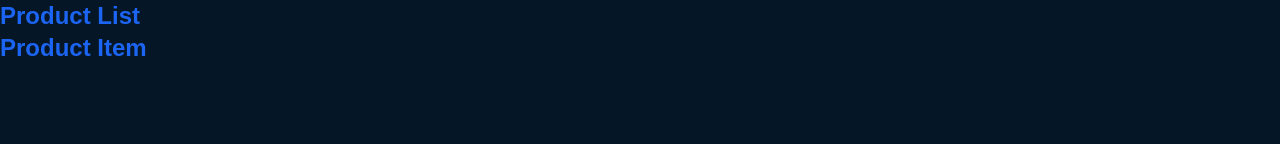
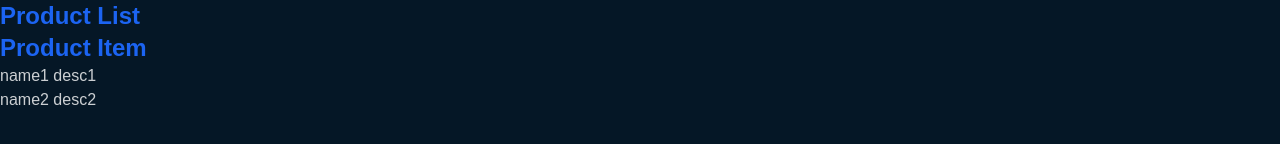
Before and after one commit to MoustaphaCamara/carter-shop, a Vue app: page / in a window 1280 px wide. Shown: the part 196-340 px from the top of the page. Built offline with nearby package versions, Linux system fonts and the light colour scheme.

Commit message:
Product Type & prop

```diff
--- a/src/components/Product/ProductItem.vue
+++ b/src/components/Product/ProductItem.vue
@@ -1,10 +1,22 @@
 <template>
   <div>
     <h2 className="text-2xl text-blue-600 font-bold">Product Item</h2>
+    <div v-for="product in products">
+      {{ product.name }}
+      {{ product.description }}
+    </div>
   </div>
 </template>
 
 <script lang="ts">
-import { defineComponent } from "vue";
-export default defineComponent({});
+import { PropType, defineComponent } from "vue";
+import Product from "../../types/Product";
+export default defineComponent({
+  props: {
+    products: {
+      required: true,
+      type: Array as PropType<Product[]>,
+    },
+  },
+});
 </script>
--- a/src/components/Product/ProductList.vue
+++ b/src/components/Product/ProductList.vue
@@ -1,14 +1,34 @@
 <template>
   <div>
     <h2 className="text-2xl text-blue-600 font-bold">Product List</h2>
-    <ProductItem />
+    <ProductItem :products="products" />
   </div>
 </template>
 
 <script lang="ts">
-import { defineComponent } from "vue";
+import { defineComponent, ref } from "vue";
 import ProductItem from "./ProductItem.vue";
+import Product from "../../types/Product";
 export default defineComponent({
   components: { ProductItem },
+  setup() {
+    const products = ref<Product[]>([
+      {
+        title: "title1",
+        name: "name1",
+        description: "desc1",
+        price: 1,
+        id: 1,
+      },
+      {
+        title: "title2",
+        name: "name2",
+        description: "desc2",
+        price: 2,
+        id: 2,
+      },
+    ]);
+    return { products };
+  },
 });
 </script>
--- /dev/null
+++ b/src/types/Product.ts
@@ -0,0 +1,8 @@
+interface Product {
+  title: string;
+  name: string;
+  description: string;
+  price: number;
+  id: number;
+}
+export default Product;
```
